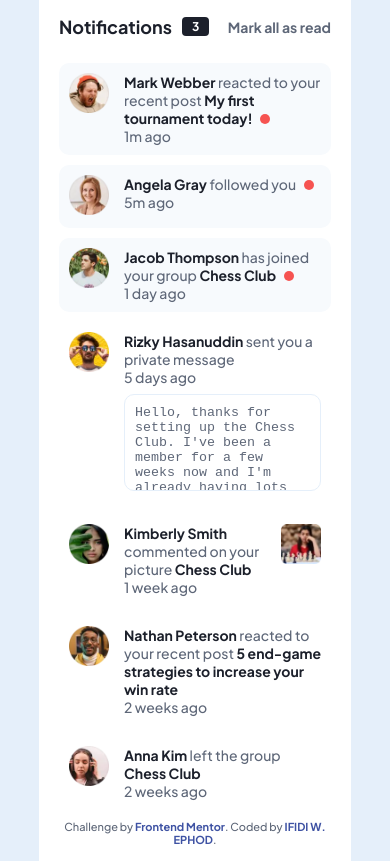
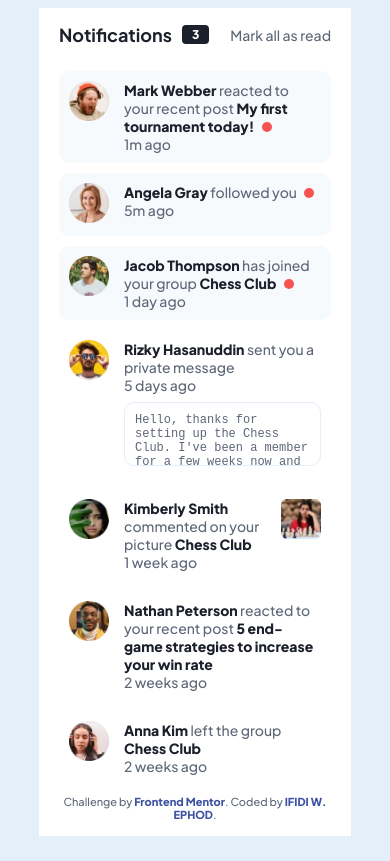
Before and after one commit to winsofttutorials/notifications-page-main, a plain HTML site: page index.html in a window 390 px wide. Drawn offline with Linux system fonts and the light colour scheme.

Commit message:
responsive view

```diff
--- a/index.html
+++ b/index.html
@@ -93,8 +93,8 @@
             <form>
               <textarea
                 id="textArea"
-                rows="5"
-                cols="30"
+                cols="200"
+                rows="3"
                 placeholder="Whats on your mind?"
               >
 Hello, thanks for setting up the Chess Club. I've been a member for a few weeks now and I'm already having lots of fun and improving my game.
--- a/style.css
+++ b/style.css
@@ -46,11 +46,11 @@ main {
 a {
   text-decoration: none;
   color: var(--Very-dark-blue);
-  font-weight: 700;
+  font-weight: 800;
 }
 a:hover {
   color: var(--Blue);
-  font-weight: 700;
+  font-weight: 800;
 }
 .header {
   display: flex;
@@ -58,6 +58,7 @@ a:hover {
   justify-content: space-between;
   margin-bottom: 25px;
 }
+
 .left-side {
   display: flex;
   align-items: center;
@@ -72,7 +73,7 @@ a:hover {
   padding: 2px 10px;
   background-color: var(--Very-dark-blue);
   color: var(--White);
-  font-weight: 700;
+  font-weight: 800;
   margin-left: 10px;
   border-radius: 4px;
   font-size: 12px;
@@ -84,7 +85,7 @@ a:hover {
 .readMsg {
   cursor: pointer;
   font-size: 14px;
-  font-weight: 700;
+  font-weight: 500;
 }
 
 .readMsg:hover {
@@ -148,6 +149,7 @@ a:hover {
   cursor: pointer;
   border-radius: 10px;
   transition: 0.4s;
+  font-size: 12px;
 }
 
 #textArea:hover {
@@ -167,7 +169,7 @@ a:hover {
   }
   .headerText {
     font-size: 16px;
-    font-weight: 700;
+    font-weight: 800;
     color: var(--Very-dark-blue);
   }
 
@@ -186,6 +188,8 @@ a:hover {
 
   a {
     font-size: 12px;
+    font-weight: 800;
+    color: var(--Very-dark-blue);
   }
 
   .userMessages {
@@ -209,5 +213,6 @@ a:hover {
     padding: 4px 10px;
     border-radius: 0;
     font-size: 11px;
+    height: 80px;
   }
 }
```
